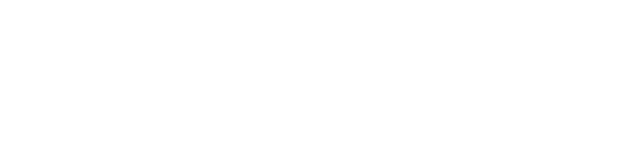
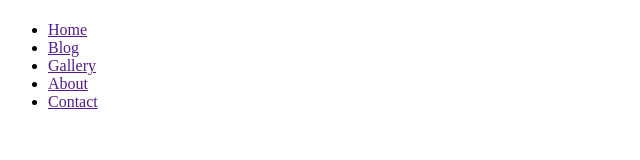
Before and after one commit to cyouying/web2023, a plain HTML site: page task two.html in a window 1280 px wide. Shown: the whole page, without its empty margins (0-640 px from the left). Drawn offline with Linux system fonts and the light colour scheme.

Commit message:
task two

```diff
--- a/task two.html
+++ b/task two.html
@@ -1,12 +1,30 @@
 <!DOCTYPE html>
 <html lang="en">
+
 <head>
     <meta charset="UTF-8">
     <meta http-equiv="X-UA-Compatible" content="IE=edge">
     <meta name="viewport" content="width=device-width, initial-scale=1.0">
     <title>task two</title>
 </head>
+
 <body>
+    <div id="header">
+        <div id="logo">
+            <h1></h1>
+            <h2></h2>
+        </div>
+        <div id="manu">
+            <ul>
+                <li><a href="">Home</a></li>
+                <li><a href="">Blog</a></li>
+                <li><a href="">Gallery</a></li>
+                <li><a href="">About</a></li>
+                <li><a href="">Contact</a></li>
+            </ul>
+        </div>
+    </div>
 
 </body>
+
 </html>
```
